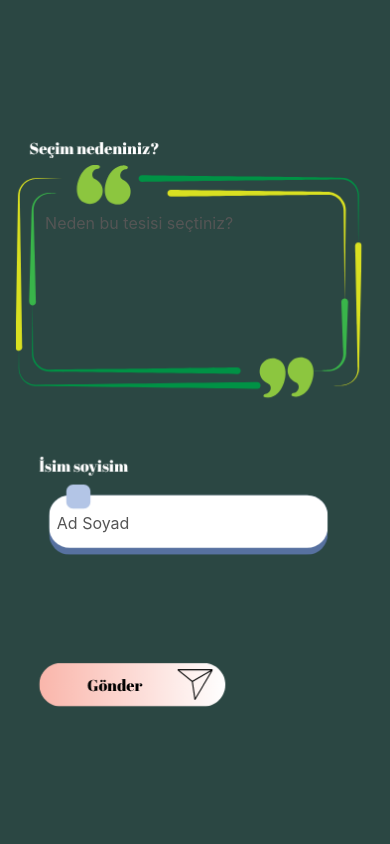
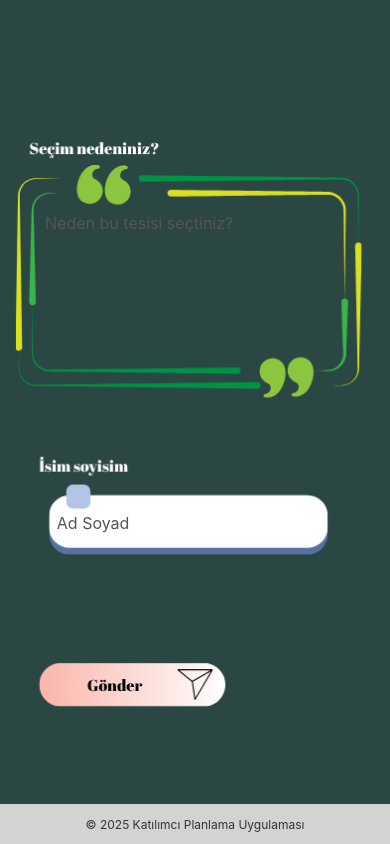
Before and after one commit to okan3796/21091029-Version-II, a React Native app: screen /Reason in a window 390 px wide. Built offline with nearby package versions, Linux system fonts and the light colour scheme.

Commit message:
footer eklendi

```diff
--- /dev/null
+++ b/src/components/Footer.js
@@ -0,0 +1,23 @@
+import React from 'react';
+import { View, Text, StyleSheet } from 'react-native';
+
+export default function Footer() {
+  return (
+    <View style={styles.container}>
+      <Text style={styles.text}>© 2025 Katılımcı Planlama Uygulaması</Text>
+    </View>
+  );
+}
+
+const styles = StyleSheet.create({
+  container: {
+    height: 40,
+    backgroundColor: '#D3D3D3',
+    justifyContent: 'center',
+    alignItems: 'center',
+  },
+  text: {
+    fontSize: 12,
+    color: '#333',
+  },
+});
--- a/src/screens/ReasonScreen.js
+++ b/src/screens/ReasonScreen.js
@@ -1,5 +1,6 @@
 import React, { useState } from 'react';
 import { View, TextInput, TouchableOpacity, Image, StyleSheet } from 'react-native';
+import Footer from '../components/Footer';
 
 const ReasonScreen = ({ navigation }) => {
   const [reason, setReason] = useState('');
@@ -35,6 +36,11 @@ const ReasonScreen = ({ navigation }) => {
       />
 
       <TouchableOpacity onPress={handleSubmit} style={styles.buttonArea} />
+
+      {/* En alta sabit footer */}
+      <View style={styles.footerContainer}>
+        <Footer />
+      </View>
     </View>
   );
 };
@@ -47,26 +53,27 @@ const styles = StyleSheet.create({
     position: 'absolute',
     width: '100%',
     height: '100%',
+    zIndex: -1,
   },
   inputReason: {
     position: 'absolute',
-    top: '24%', // yukarı taşındı
+    top: '24%',
     left: '9%',
     width: '80%',
     height: 80,
     padding: 10,
-    backgroundColor: 'transparent', // tamamen şeffaf
+    backgroundColor: 'transparent',
     borderRadius: 10,
     fontSize: 16,
   },
   inputName: {
     position: 'absolute',
-    top: '59%', // aşağı kaydırıldı
+    top: '59%',
     left: '12%',
     width: '80%',
     height: 50,
     padding: 10,
-    backgroundColor: 'transparent', // tamamen şeffaf
+    backgroundColor: 'transparent',
     borderRadius: 10,
     fontSize: 16,
   },
@@ -78,6 +85,11 @@ const styles = StyleSheet.create({
     height: 50,
     backgroundColor: 'transparent',
   },
+  footerContainer: {
+    position: 'absolute',
+    bottom: 0,
+    width: '100%',
+  },
 });
 
 export default ReasonScreen;
```
Also changed, not shown: package.json (+4 -3 lines), 1 other file (tests, documents, lock files or other folders).
